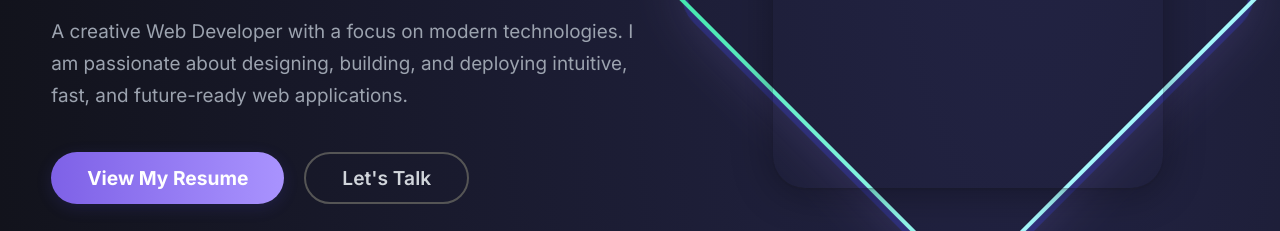
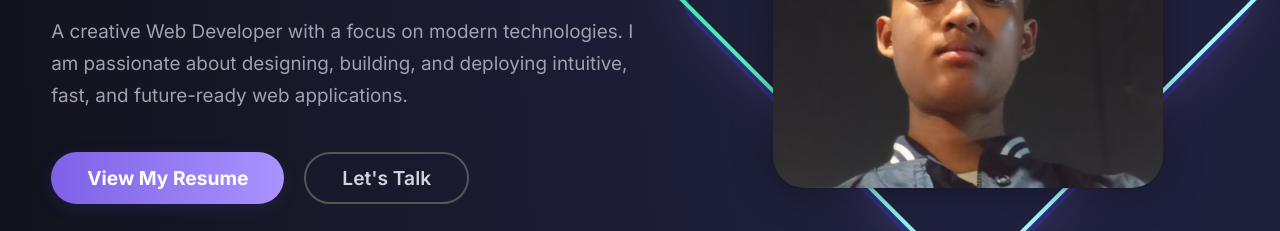
Before and after one commit to jeandelrey/myportofolio, a plain HTML site: page index.html in a window 1280 px wide. Shown: the part 535-766 px from the top of the page. Drawn offline with nearby package versions, Linux system fonts and the light colour scheme.

Commit message:
Update image source path in index.html

```diff
--- a/index.html
+++ b/index.html
@@ -64,7 +64,7 @@
             <div class="hero-image">
                 <div class="rotating-card-bg"></div>
                 <div class="main-card">
-                    <img src="../images/ojan.png" alt="Foto Profil jeandelrey">
+                    <img src="assets/images/ojan.png" alt="Foto Profil jeandelrey">
                 </div>
             </div>
         </section>
```
